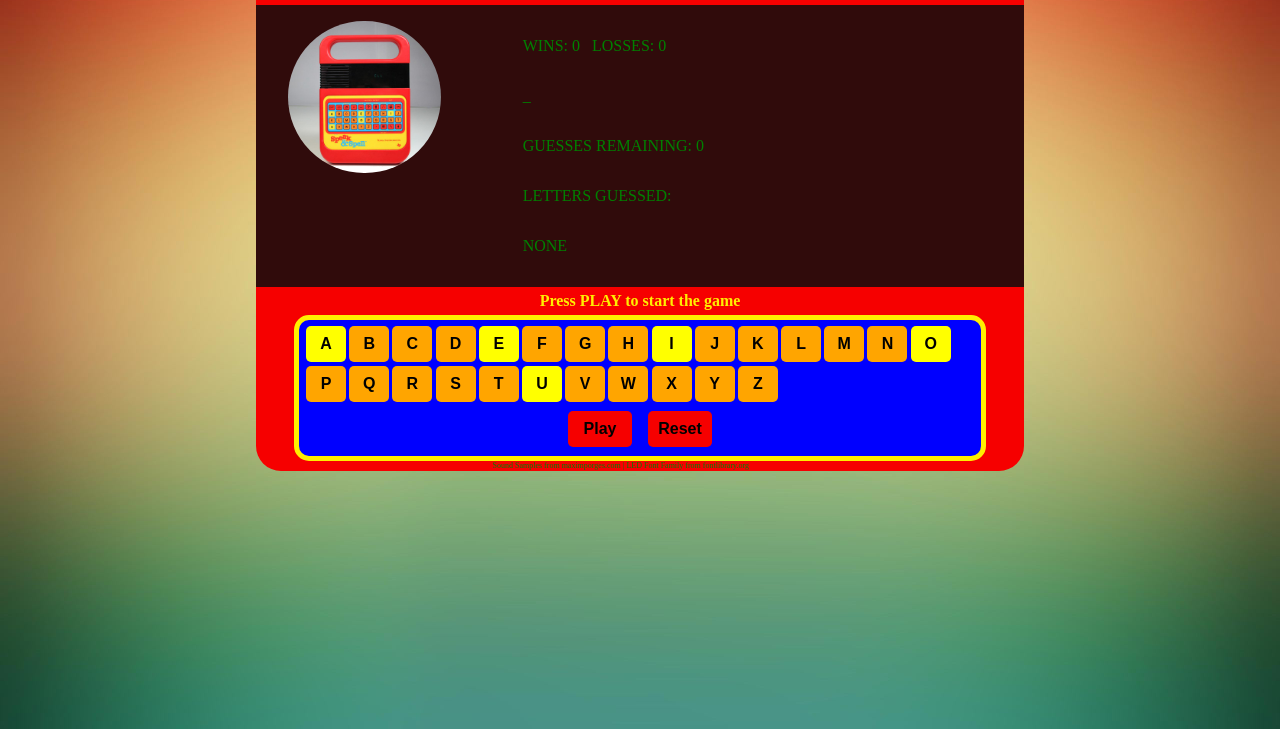
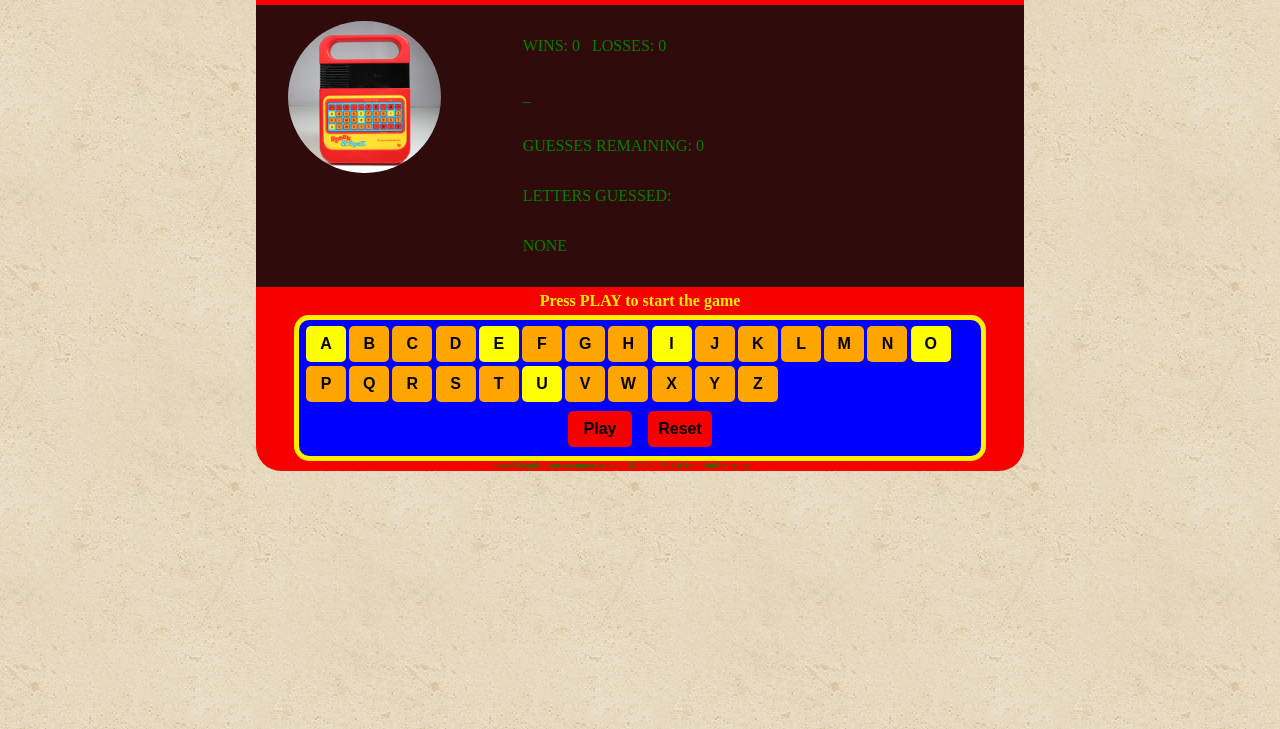
Before and after one commit to orlandocarnate/Speak-n-Spell-Game, a plain HTML site: page index.html in a window 1280 px wide. Shown: the part 71-800 px from the top of the page. Drawn offline with nearby package versions, Linux system fonts and the light colour scheme; a web font is replaced by a local one.

Commit message:
change background

```diff
--- a/assets/css/style.css
+++ b/assets/css/style.css
@@ -1,8 +1,8 @@
 body {
   /* font-family: 'VT323', monospace; */
   color: green;
-  background-image: url("../../assets/images/gradient.jpg");
-  background-size: 100%;
+  background: url("../../assets/images/vintage-concrete.png");
+  /* background-size: 100% 100%; */
 }
 
 p, .screen-container {
```
Also changed, not shown: assets/images/vintage-concrete.png (added).
